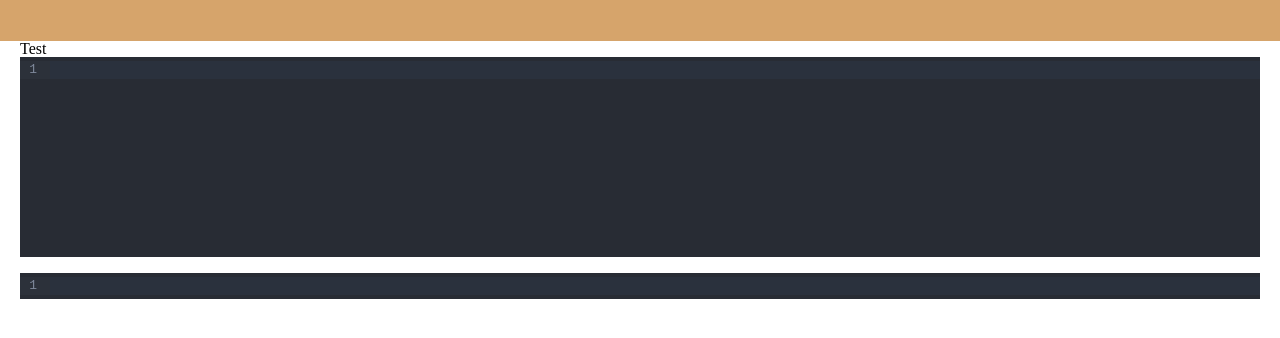
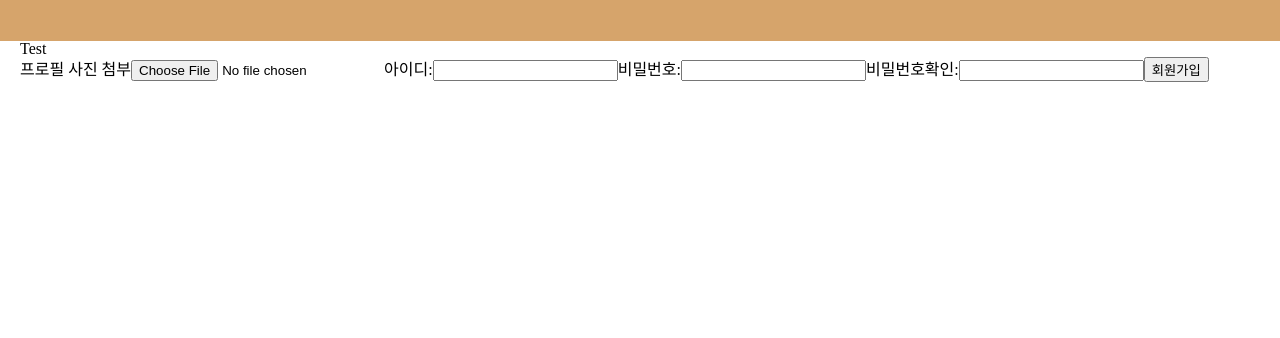
Before and after one commit to nocturne9no1/pjt_temp, a React (Create React App) app in the folder source/front-end/: page /test in a window 1280 px wide. Shown: the top 338 px of the page. Built offline with nearby package versions, Linux system fonts and the light colour scheme.

Commit message:
Add: Signup form

```diff
--- a/source/front-end/src/Screen/Test.tsx
+++ b/source/front-end/src/Screen/Test.tsx
@@ -4,11 +4,44 @@ import { python } from "@codemirror/lang-python";
 
 const Test: React.FC = (): JSX.Element => {
   const [codeValue, setCodeValue] = useState("");
+  const [id, setid] = useState("");
+  const [pw, setPw] = useState("");
+  const [pwCheck, setPwCheck] = useState("");
 
+  const onTextChange = (
+    e: React.FormEvent<HTMLInputElement>,
+    setFunc: Function
+  ) => {
+    setFunc(e.currentTarget.value)
+  }
+  const validCheck = (
+    e: React.FormEvent<HTMLInputElement>
+  ) => {
+    console.log(e.currentTarget.value)
+    onTextChange(e, setPwCheck)
+  }
+  const handleSignupButton = () => {
+    console.log(id, pw, pwCheck)
+  }
   return (
     <div>
       <h2>Test</h2>
-      <CodeMirror
+
+      <label htmlFor="profileImg">프로필 사진 첨부</label>
+      <input type="file" id="profileImg" accept="image/*" />
+
+      <label htmlFor="id">아이디:</label>
+      <input type="text" id="id" onChange={(e) => onTextChange(e, setid)}/>
+
+      <label htmlFor="pw">비밀번호:</label>
+      <input type="text" id="pw" onChange={(e) => onTextChange(e, setPw)}/>
+
+      <label htmlFor="pwCheck">비밀번호확인:</label>
+      <input type="text" id="pwCheck" onChange={(e) => validCheck(e)}/>
+
+      <button onClick={() => handleSignupButton()}>회원가입</button>
+
+      {/* <CodeMirror
         value=""
         height="200px"
         lang="python"
@@ -27,7 +60,7 @@ const Test: React.FC = (): JSX.Element => {
           theme="dark"
           extensions={[python()]}
         />
-      </div>
+      </div> */}
     </div>
   );
 };
```
